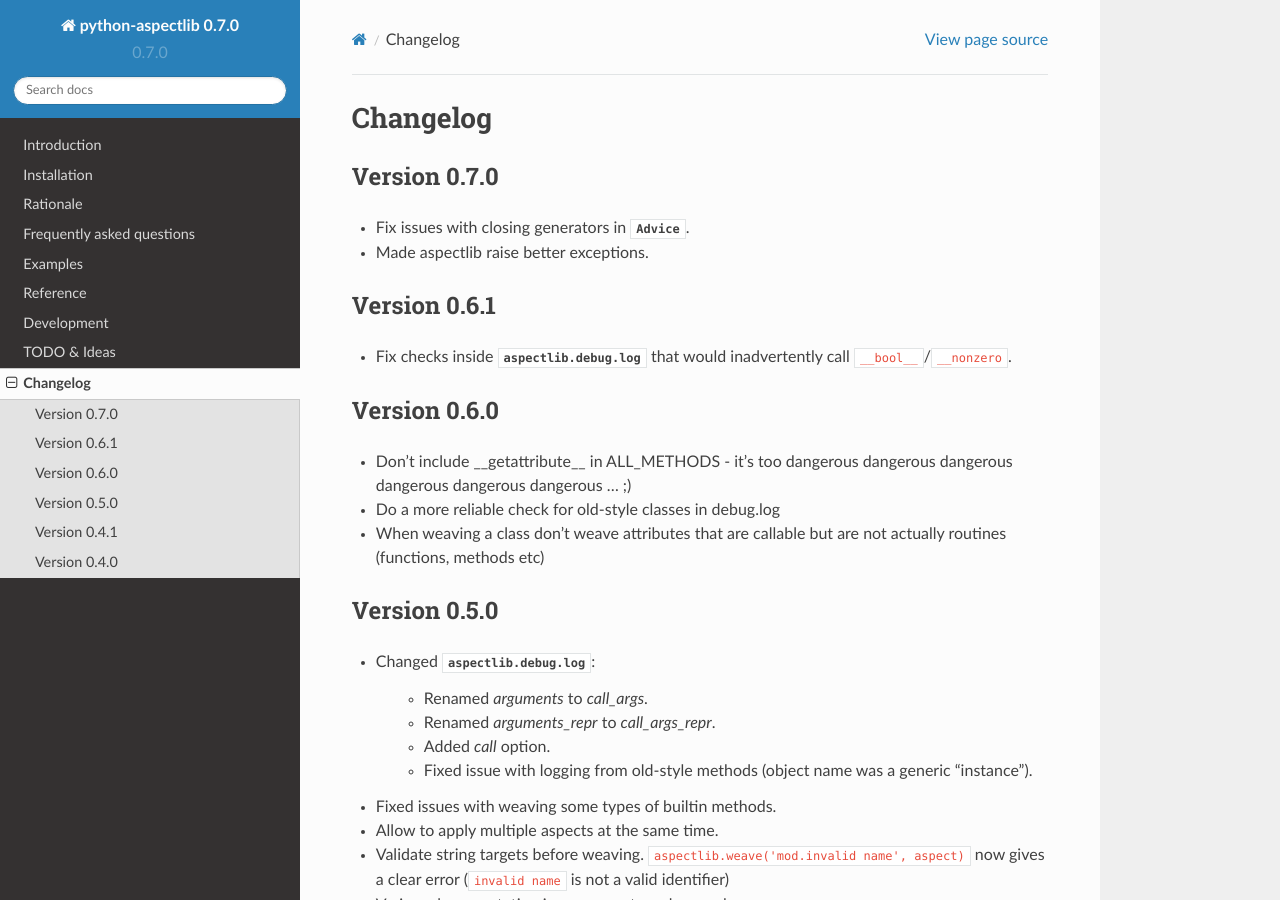
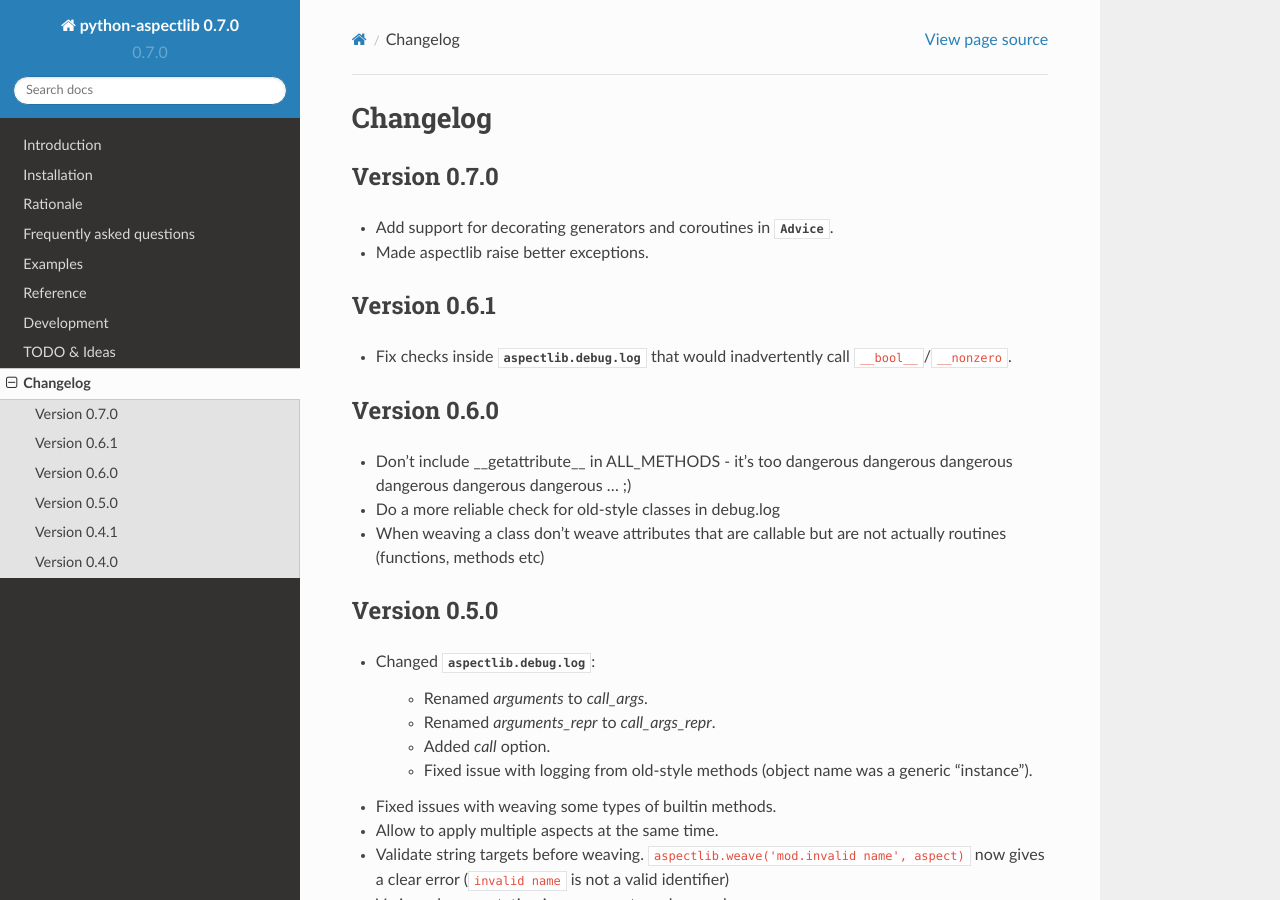
Before and after one commit to ionelmc/python-aspectlib, a Sphinx documentation site: the page built from docs/changelog.rst, in a window 1280 px wide and 900 px high. Built offline with Sphinx 7.4.7 and the Read the Docs theme 2.0.0, drawn with Linux system fonts in a browser that asks for light colours.

Commit message:
Update changelog.

```diff
--- a/docs/changelog.rst
+++ b/docs/changelog.rst
@@ -4,7 +4,7 @@ Changelog
 Version 0.7.0
 -------------
 
-* Fix issues with closing generators in :obj:`~aspectlib.Advice`.
+* Add support for decorating generators and coroutines in :obj:`~aspectlib.Advice`.
 * Made aspectlib raise better exceptions.
 
 Version 0.6.1
```
